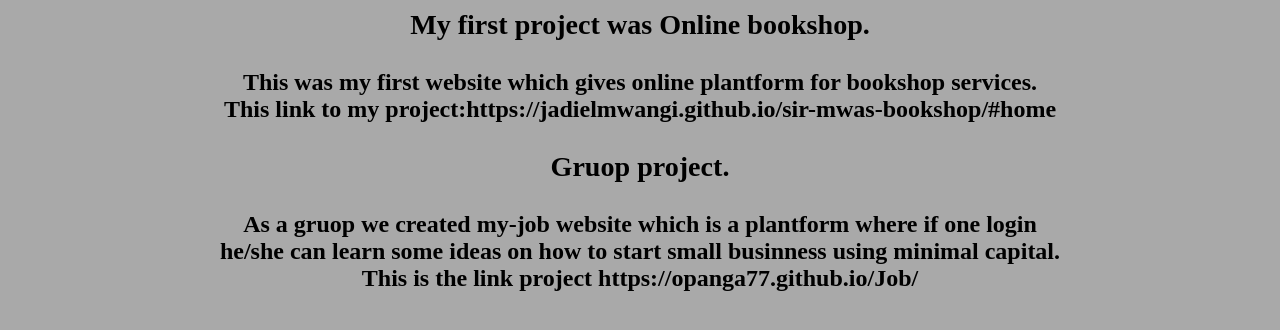
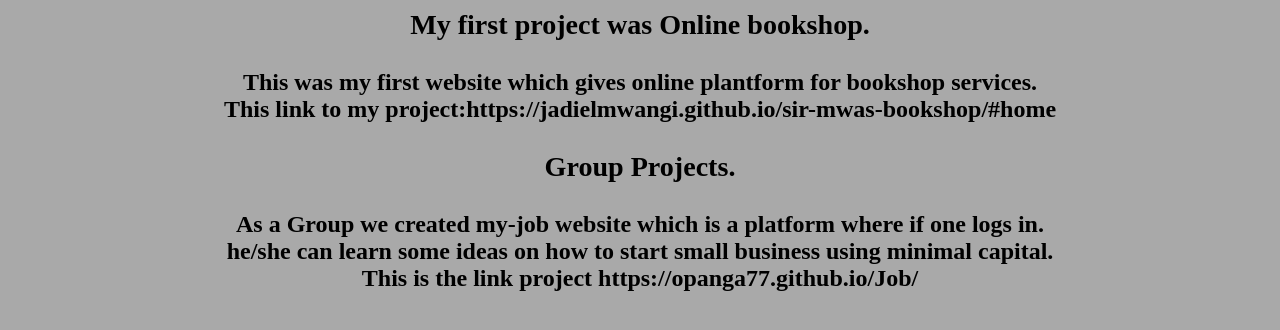
Before and after one commit to jadielmwangi/My-portfolio, a plain HTML site: page project.html in a window 1280 px wide. Shown: the part 204-534 px from the top of the page. Drawn offline with Linux system fonts and the light colour scheme.

Commit message:
Made some corrections on the grammar in my project.html file

```diff
--- a/project.html
+++ b/project.html
@@ -19,8 +19,8 @@
     <h2>My Projects</h2>
     <h3>My first project was Online bookshop.</h3>
     <p>This was my first  website which gives online plantform for bookshop services.<br>This link to my project:https://jadielmwangi.github.io/sir-mwas-bookshop/#home</p>
-     <h3>Gruop project.</h3>
-     <p>As a gruop we created my-job website which is a plantform where if one login <br>he/she can learn some ideas on how to start small businness using minimal capital.<br>This is the link project https://opanga77.github.io/Job/</p>
+     <h3>Group Projects.</h3>
+     <p>As a Group we created my-job website which is a platform where if one logs in. <br>he/she can learn some ideas on how to start small business using minimal capital.<br>This is the link project https://opanga77.github.io/Job/</p>
 
  </body>
 </html>
```
